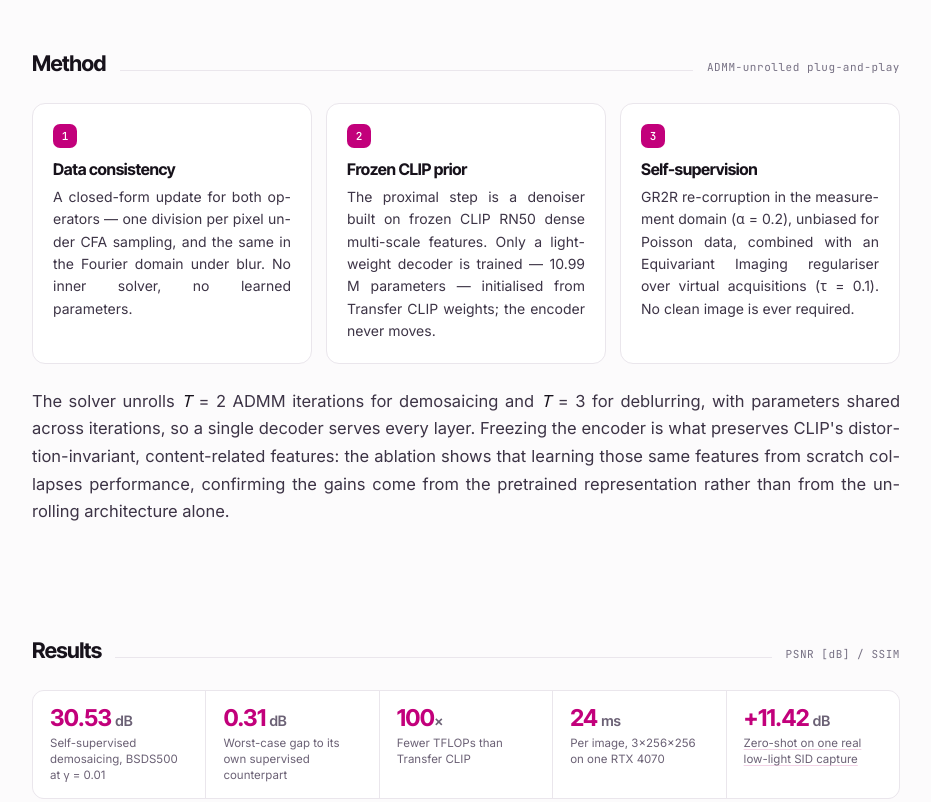
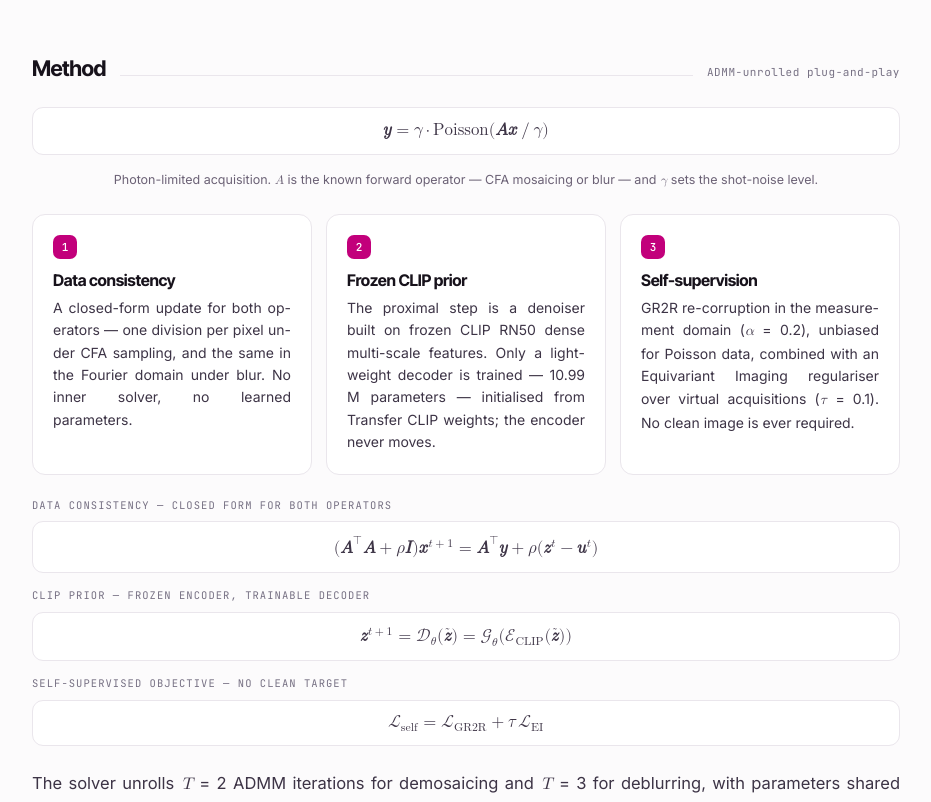
Before and after one commit to LauraCD2/LauraCD2.github.io, a plain HTML site: page frozen-clip-priors/index.html in a window 1280 px wide. Shown: the part 1520-2322 px from the top of the page, without its empty margins (174-1105 px from the left). Drawn offline with Linux system fonts and the light colour scheme.

Commit message:
Set the math in real math type
Adds four display equations as native MathML — the Poisson measurement
model, the closed-form data-consistency normal equation, the CLIP
denoiser composition and the self-supervised objective — all taken
from main.tex. Inline variables (T, gamma, alpha, tau, x^t, z^t,
x-hat, L_self) now render as math letters via <var>.

Two things worth noting for future edits: never set `display` on a
<math> element in CSS — it overrides `block math` and MathML falls
back to stacking each symbol on its own line; and MathML Core ignores
mathvariant="bold", so bold vectors use a CSS class instead, which
also degrades gracefully. Script letters use U+1D49F, U+1D4A2 and
U+2130 (U+1D4A0 is unassigned).

Equations sit full width below the method cards rather than inside
them, where they were wrapping at 216px.

Co-Authored-By: Claude Opus 5 <noreply@anthropic.com>

```diff
--- a/frozen-clip-priors/index.html
+++ b/frozen-clip-priors/index.html
@@ -192,6 +192,33 @@ section{padding:56px 0;scroll-margin-top:76px}
 .step h3{font-size:1rem;font-weight:650;letter-spacing:-.02em;margin-bottom:7px}
 .step p{margin:0;font-size:14px;color:var(--ink-2);line-height:1.6;text-align:justify;hyphens:auto}
 
+/* ---------- math ---------- */
+math .v{font-weight:700}
+math{
+  font-family:'Latin Modern Math','Cambria Math','STIX Two Math','TeX Gyre Termes Math',
+              'DejaVu Math TeX Gyre',Cambria,Georgia,serif;
+  font-size:1.02em;
+}
+var,.mvar{
+  font-family:'Latin Modern Math','Cambria Math','STIX Two Math',Cambria,Georgia,serif;
+  font-style:italic;font-size:1.02em;
+}
+.eq{
+  margin:0 0 16px;padding:14px 16px;border-radius:11px;
+  background:var(--surface);border:1px solid var(--line);
+  overflow-x:auto;text-align:center;
+}
+.eq math{margin:0 auto}
+.eqstack{margin-top:22px;display:grid;gap:14px}
+.eqrow .eqlabel{font-family:var(--mono);font-size:10.5px;letter-spacing:.1em;text-transform:uppercase;
+  color:var(--ink-4);margin-bottom:7px}
+.eqrow .eq{margin:0}
+.eqlead{margin-bottom:24px}
+.eqnote{
+  font-size:12.5px;color:var(--ink-3);text-align:center;margin:-8px 0 24px;line-height:1.5;
+}
+.eqnote var{font-size:1em}
+
 /* ---------- highlights ---------- */
 .highlights{
   display:grid;grid-template-columns:repeat(auto-fit,minmax(140px,1fr));gap:1px;
@@ -324,7 +351,7 @@ footer a:hover{color:var(--magenta)}
 
     <figure class="teaser">
       <img src="/assets/frozen-clip-teaser.jpg" width="2000" height="693" alt="Overview of the proposed method: an ADMM-unrolled network whose layers alternate an x-update for data consistency, a z-update implementing the CLIP prior as a frozen encoder with a trainable decoder, and a v-update, mapping the noisy measurement y to the reconstruction x-hat.">
-      <figcaption><b>Overview of the proposed method.</b> The reconstruction network with <em>T</em> iterations alternates between a data-consistency update <em>x</em><sup>t</sup> and a CLIP-based prior update <em>z</em><sup>t</sup>. The prior consists of a frozen CLIP encoder coupled with a learnable decoder. After <em>T</em> iterations, the updates yield the reconstruction <em>x̂</em>.</figcaption>
+      <figcaption><b>Overview of the proposed method.</b> The reconstruction network with <var>T</var> iterations alternates between a data-consistency update <var>x</var><sup>t</sup> and a CLIP-based prior update <var>z</var><sup>t</sup>. The prior consists of a frozen CLIP encoder coupled with a learnable decoder. After <var>T</var> iterations, the updates yield the reconstruction <var>x̂</var>.</figcaption>
     </figure>
   </div>
 </header>
@@ -342,26 +369,74 @@ footer a:hover{color:var(--magenta)}
 <section id="method">
   <div class="wrap">
     <div class="sechead"><h2>Method</h2><div class="rule"></div><span class="note">ADMM-unrolled plug-and-play</span></div>
+    <div class="eq eqlead">
+      <math display="block">
+        <mi class="v">y</mi><mo>=</mo><mi>&#947;</mi><mo>&#8901;</mo>
+        <mi>Poisson</mi><mo stretchy="false">(</mo><mi class="v">A</mi><mi class="v">x</mi><mo>/</mo><mi>&#947;</mi><mo stretchy="false">)</mo>
+      </math>
+    </div>
+    <p class="eqnote">Photon-limited acquisition. <var>A</var> is the known forward operator &mdash; CFA mosaicing or blur &mdash; and <var>&#947;</var> sets the shot-noise level.</p>
+
     <div class="steps">
       <div class="step">
         <div class="n">1</div>
-        <h3>Data consistency</h3>
+<h3>Data consistency</h3>
         <p>A closed-form update for both operators — one division per pixel under CFA sampling, and the same in the Fourier domain under blur. No inner solver, no learned parameters.</p>
       </div>
       <div class="step">
         <div class="n">2</div>
-        <h3>Frozen CLIP prior</h3>
+<h3>Frozen CLIP prior</h3>
         <p>The proximal step is a denoiser built on frozen CLIP RN50 dense multi-scale features. Only a lightweight decoder is trained — 10.99 M parameters — initialised from Transfer CLIP weights; the encoder never moves.</p>
       </div>
       <div class="step">
         <div class="n">3</div>
-        <h3>Self-supervision</h3>
-        <p>GR2R re-corruption in the measurement domain (α = 0.2), unbiased for Poisson data, combined with an Equivariant Imaging regulariser over virtual acquisitions (τ = 0.1). No clean image is ever required.</p>
+<h3>Self-supervision</h3>
+        <p>GR2R re-corruption in the measurement domain (<var>&#945;</var> = 0.2), unbiased for Poisson data, combined with an Equivariant Imaging regulariser over virtual acquisitions (<var>&#964;</var> = 0.1). No clean image is ever required.</p>
+      </div>
+    </div>
+
+
+    <div class="eqstack">
+      <div class="eqrow">
+        <div class="eqlabel">Data consistency — closed form for both operators</div>
+        <div class="eq">
+          <math display="block">
+            <mo stretchy="false">(</mo><msup><mi class="v">A</mi><mo>&#8868;</mo></msup><mi class="v">A</mi><mo>+</mo><mi>&#961;</mi><mi class="v">I</mi><mo stretchy="false">)</mo>
+            <msup><mi class="v">x</mi><mrow><mi>t</mi><mo>+</mo><mn>1</mn></mrow></msup>
+            <mo>=</mo>
+            <msup><mi class="v">A</mi><mo>&#8868;</mo></msup><mi class="v">y</mi><mo>+</mo><mi>&#961;</mi>
+            <mo stretchy="false">(</mo><msup><mi class="v">z</mi><mi>t</mi></msup><mo>&#8722;</mo><msup><mi class="v">u</mi><mi>t</mi></msup><mo stretchy="false">)</mo>
+          </math>
+        </div>
+      </div>
+      <div class="eqrow">
+        <div class="eqlabel">CLIP prior — frozen encoder, trainable decoder</div>
+        <div class="eq">
+          <math display="block">
+            <msup><mi class="v">z</mi><mrow><mi>t</mi><mo>+</mo><mn>1</mn></mrow></msup><mo>=</mo>
+            <msub><mi>&#119967;</mi><mi>&#952;</mi></msub>
+            <mo stretchy="false">(</mo><mover><mi class="v">z</mi><mo>&#732;</mo></mover><mo stretchy="false">)</mo><mo>=</mo>
+            <msub><mi>&#119970;</mi><mi>&#952;</mi></msub>
+            <mo stretchy="false">(</mo><msub><mi>&#8496;</mi><mtext>CLIP</mtext></msub>
+            <mo stretchy="false">(</mo><mover><mi class="v">z</mi><mo>&#732;</mo></mover><mo stretchy="false">)</mo><mo stretchy="false">)</mo>
+          </math>
+        </div>
+      </div>
+      <div class="eqrow">
+        <div class="eqlabel">Self-supervised objective — no clean target</div>
+        <div class="eq">
+          <math display="block">
+            <msub><mi>&#8466;</mi><mtext>self</mtext></msub><mo>=</mo>
+            <msub><mi>&#8466;</mi><mtext>GR2R</mtext></msub><mo>+</mo>
+            <mi>&#964;</mi><mspace width="0.15em"></mspace>
+            <msub><mi>&#8466;</mi><mtext>EI</mtext></msub>
+          </math>
+        </div>
       </div>
     </div>
 
     <div class="prose" style="margin-top:24px">
-      <p>The solver unrolls <em>T</em> = 2 ADMM iterations for demosaicing and <em>T</em> = 3 for deblurring, with parameters shared across iterations, so a single decoder serves every layer. Freezing the encoder is what preserves CLIP's distortion-invariant, content-related features: the ablation shows that learning those same features from scratch collapses performance, confirming the gains come from the pretrained representation rather than from the unrolling architecture alone.</p>
+      <p>The solver unrolls <var>T</var> = 2 ADMM iterations for demosaicing and <var>T</var> = 3 for deblurring, with parameters shared across iterations, so a single decoder serves every layer. Freezing the encoder is what preserves CLIP's distortion-invariant, content-related features: the ablation shows that learning those same features from scratch collapses performance, confirming the gains come from the pretrained representation rather than from the unrolling architecture alone.</p>
     </div>
   </div>
 </section>
@@ -371,7 +446,7 @@ footer a:hover{color:var(--magenta)}
     <div class="sechead"><h2>Results</h2><div class="rule"></div><span class="note">PSNR [dB] / SSIM</span></div>
 
     <div class="highlights" style="margin-bottom:26px">
-      <div class="hl"><div class="n">30.53 <span>dB</span></div><div class="l">Self-supervised demosaicing, BSDS500 at γ = 0.01</div></div>
+      <div class="hl"><div class="n">30.53 <span>dB</span></div><div class="l">Self-supervised demosaicing, BSDS500 at <var>&#947;</var> = 0.01</div></div>
       <div class="hl"><div class="n">0.31 <span>dB</span></div><div class="l">Worst-case gap to its own supervised counterpart</div></div>
       <div class="hl"><div class="n">100<span>×</span></div><div class="l">Fewer TFLOPs than Transfer CLIP</div></div>
       <div class="hl"><div class="n">24 <span>ms</span></div><div class="l">Per image, 3×256×256 on one RTX 4070</div></div>
@@ -383,7 +458,7 @@ footer a:hover{color:var(--magenta)}
         <caption><b>Poisson demosaicing.</b> Trained on BSDS500; DIV2K columns measure dataset shift.</caption>
         <thead>
           <tr class="group"><th></th><th></th><th colspan="2">BSDS500</th><th colspan="2" class="sp">DIV2K</th></tr>
-          <tr><th>Method</th><th>γ</th><th>PSNR</th><th>SSIM</th><th class="sp">PSNR</th><th>SSIM</th></tr>
+          <tr><th>Method</th><th><var>&#947;</var></th><th>PSNR</th><th>SSIM</th><th class="sp">PSNR</th><th>SSIM</th></tr>
         </thead>
         <tbody>
           <tr><td>DPIR</td><td>0.01</td><td>25.96</td><td>0.7039</td><td class="sp">25.95</td><td>0.7093</td></tr>
@@ -408,7 +483,7 @@ footer a:hover{color:var(--magenta)}
         <caption><b>Poisson deblurring.</b> 9×9 Gaussian kernel, same photon regimes.</caption>
         <thead>
           <tr class="group"><th></th><th></th><th colspan="2">BSDS500</th><th colspan="2" class="sp">DIV2K</th></tr>
-          <tr><th>Method</th><th>γ</th><th>PSNR</th><th>SSIM</th><th class="sp">PSNR</th><th>SSIM</th></tr>
+          <tr><th>Method</th><th><var>&#947;</var></th><th>PSNR</th><th>SSIM</th><th class="sp">PSNR</th><th>SSIM</th></tr>
         </thead>
         <tbody>
           <tr><td>DPIR</td><td>0.01</td><td>28.81</td><td>0.7949</td><td class="sp">28.25</td><td>0.7894</td></tr>
@@ -429,14 +504,14 @@ footer a:hover{color:var(--magenta)}
     </div>
 
     <div class="prose">
-      <p>The method stays competitive across both photon regimes and under the BSDS500 → DIV2K dataset shift. The margins over the baselines widen where the photon count is lowest — at γ = 0.05 the self-supervised model leads every baseline on both tasks — and the self-supervised objective recovers most of the supervised performance, never falling more than 0.31 dB behind its own supervised counterpart across all eight settings.</p>
+      <p>The method stays competitive across both photon regimes and under the BSDS500 → DIV2K dataset shift. The margins over the baselines widen where the photon count is lowest — at <var>&#947;</var> = 0.05 the self-supervised model leads every baseline on both tasks — and the self-supervised objective recovers most of the supervised performance, never falling more than 0.31 dB behind its own supervised counterpart across all eight settings.</p>
     </div>
   </div>
 </section>
 
 <section id="qualitative">
   <div class="wrap">
-    <div class="sechead"><h2>Qualitative comparison</h2><div class="rule"></div><span class="note">BSDS500 · γ = 0.01</span></div>
+    <div class="sechead"><h2>Qualitative comparison</h2><div class="rule"></div><span class="note">BSDS500 · <var>&#947;</var> = 0.01</span></div>
 
     <figure class="figblock" style="margin-bottom:34px">
       <div class="scroller">
@@ -462,7 +537,7 @@ footer a:hover{color:var(--magenta)}
       <div class="scroller">
         <img src="/assets/sid-real.jpg" width="1600" height="401" loading="lazy" decoding="async" alt="Four panels on a real low-light SID capture: the raw mosaic input at 14.95 dB, Ours (self) at 26.37 dB, Ours (sup) at 29.66 dB, and the reference.">
       </div>
-      <figcaption><b>Zero-shot self-supervised reconstruction on real photon-limited data from the SID dataset.</b> A 512&times;512 patch is reserved for testing, while the remaining patches from the same low-light image are used to train with <em>L</em><sub>self</sub>. The Poisson scaling parameter is estimated per RGB channel, and an affine colour transform is applied for sRGB visualisation and metric evaluation.</figcaption>
+      <figcaption><b>Zero-shot self-supervised reconstruction on real photon-limited data from the SID dataset.</b> A 512&times;512 patch is reserved for testing, while the remaining patches from the same low-light image are used to train with <var>&#8466;</var><sub>self</sub>. The Poisson scaling parameter is estimated per RGB channel, and an affine colour transform is applied for sRGB visualisation and metric evaluation.</figcaption>
     </figure>
 
     <div class="tablewrap" style="margin-bottom:22px">
@@ -479,7 +554,7 @@ footer a:hover{color:var(--magenta)}
 
     <div class="prose">
       <p>Synthetic Poisson simulations only go so far. This experiment moves to real photon-limited data from the SID dataset (<a href="https://arxiv.org/abs/1805.01934" target="_blank" rel="noopener">Chen et al., Learning to See in the Dark</a>) under a zero-shot adaptation protocol: a <em>single</em> real low-light image, one 512&times;512 patch held out for testing, and the remaining patches used only to optimise the self-supervised objective. No clean target and no paired supervision are used at any point.</p>
-      <p>Because real sensors exhibit channel-dependent photon statistics, the Poisson scaling is estimated independently for each RGB channel from the raw measurements, giving γ<sub>rgb</sub> = (0.018, 0.017, 0.026). Reconstruction is performed in the linear RGB domain, then a standard affine colour transform is applied for sRGB visualisation and metric evaluation. Adapting from that one image alone lifts the raw mosaic from 14.95 dB to 26.37 dB — <em>+11.42 dB</em> with nothing clean to learn from — which is the evidence that the GR2R + EI training signal survives contact with real acquisition statistics rather than only the simulated ones.</p>
+      <p>Because real sensors exhibit channel-dependent photon statistics, the Poisson scaling is estimated independently for each RGB channel from the raw measurements, giving <var>&#947;</var><sub>rgb</sub> = (0.018, 0.017, 0.026). Reconstruction is performed in the linear RGB domain, then a standard affine colour transform is applied for sRGB visualisation and metric evaluation. Adapting from that one image alone lifts the raw mosaic from 14.95 dB to 26.37 dB — <b>+11.42 dB</b> with nothing clean to learn from — which is the evidence that the GR2R + EI training signal survives contact with real acquisition statistics rather than only the simulated ones.</p>
     </div>
   </div>
 </section>
```
